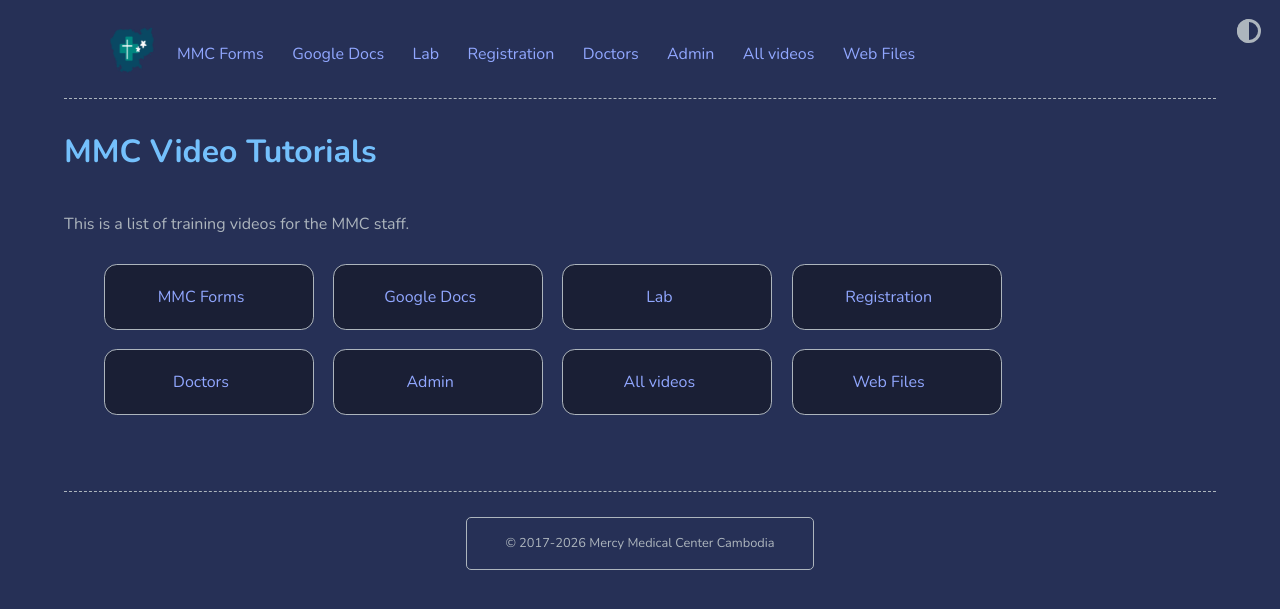
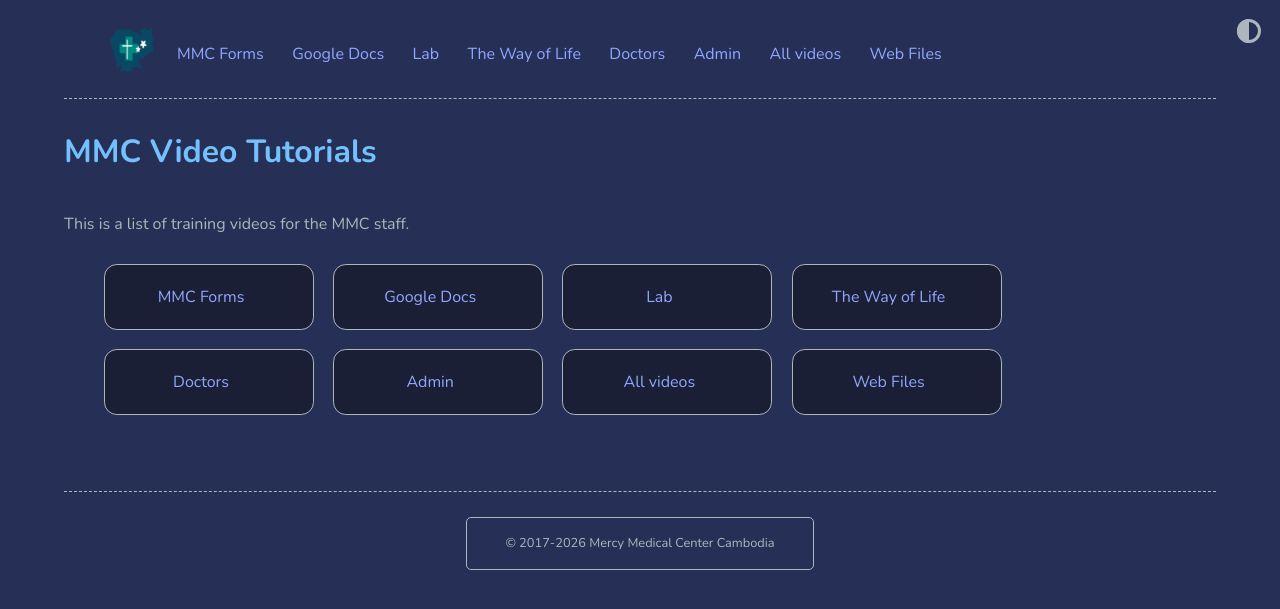
Before and after one commit to yong-lim/mmc-staff, a Jekyll site: the page built from index.md, in a window 1280 px wide. Shown: the top 609 px of the page. Built offline with Jekyll 4.4.1, drawn with Linux system fonts in a browser that asks for light colours.

Commit message:
Change the menu registration to the way of life link

```diff
--- a/_data/menu.yml
+++ b/_data/menu.yml
@@ -5,8 +5,8 @@
     url: pages/google-docs
   - title: Lab
     url: pages/lab
-  - title: Registration
-    url: pages/registration
+  - title: The Way of Life
+    url: pages/the-way
   - title: Doctors
     url: pages/doctors
   - title: Admin
```
